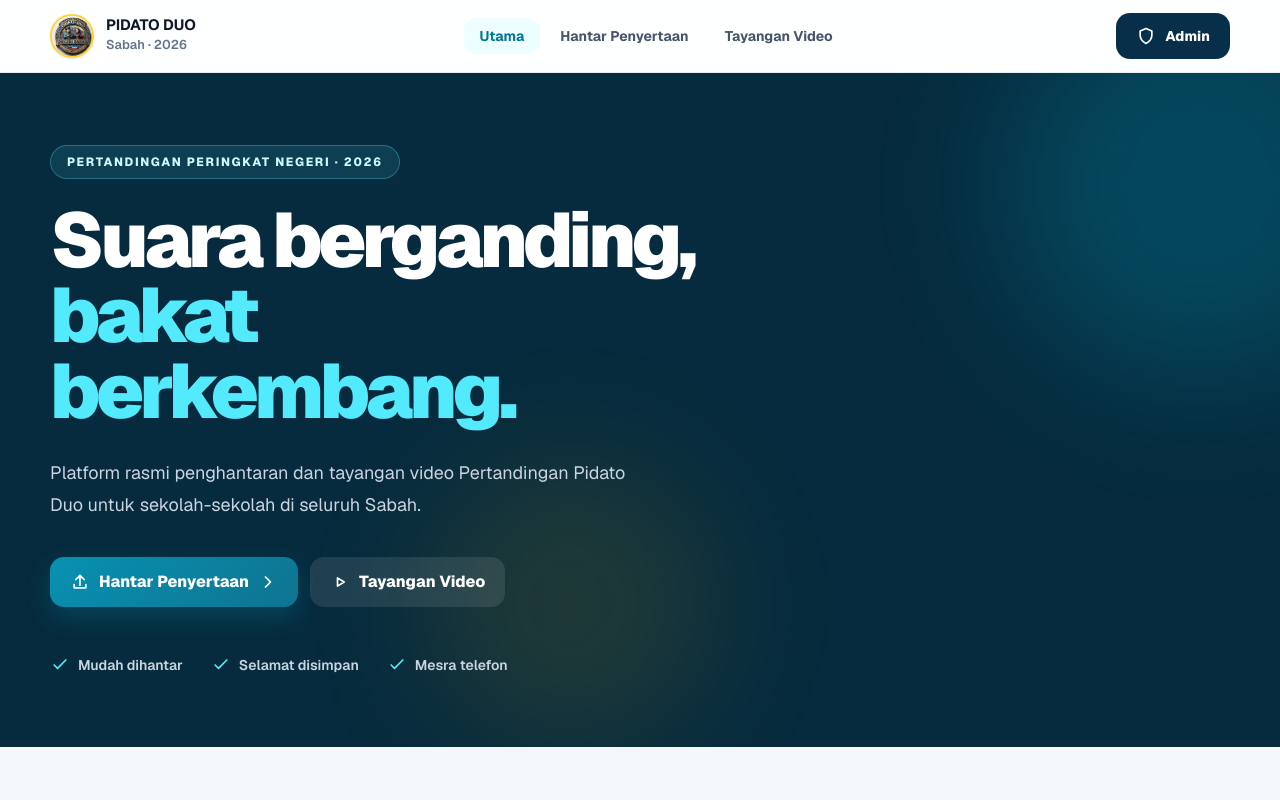
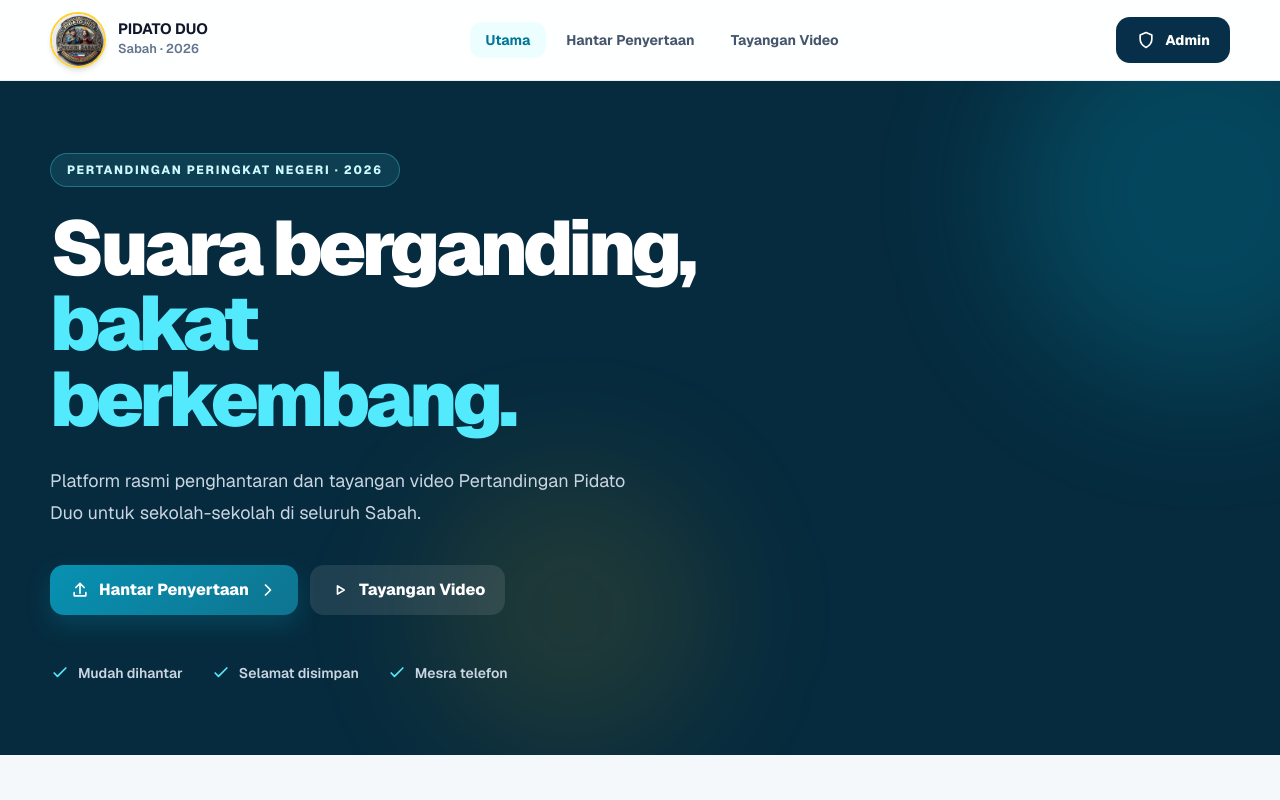
Before and after one commit to RO26io/pidatoduosabah, a Next.js app: page / in a window 1280 px wide. Shown: the top 800 px of the page. Built offline with nearby package versions, Linux system fonts and the light colour scheme.

Commit message:
Enlarge site logo
Increased header height and logo size for better visibility.

```diff
--- a/components/site-header.tsx
+++ b/components/site-header.tsx
@@ -15,12 +15,12 @@ export function SiteHeader() {
 
   return (
     <header className="sticky top-0 z-40 border-b border-slate-200/70 bg-white/90 backdrop-blur-xl">
-      <div className="shell flex h-18 items-center justify-between gap-5">
+      <div className="shell flex h-20 items-center justify-between gap-5">
         <Link href="/" className="flex items-center gap-3 no-underline">
           <img
             src="/logo-pidato-duo.jpg"
             alt="Logo Pidato Duo Negeri Sabah"
-            className="h-11 w-11 rounded-full border-2 border-amber-300 object-cover shadow-sm"
+            className="h-14 w-14 rounded-full border-2 border-amber-300 object-cover shadow-md"
           />
           <span>
             <b className="block text-[15px] leading-none text-slate-900">PIDATO DUO</b>
```
